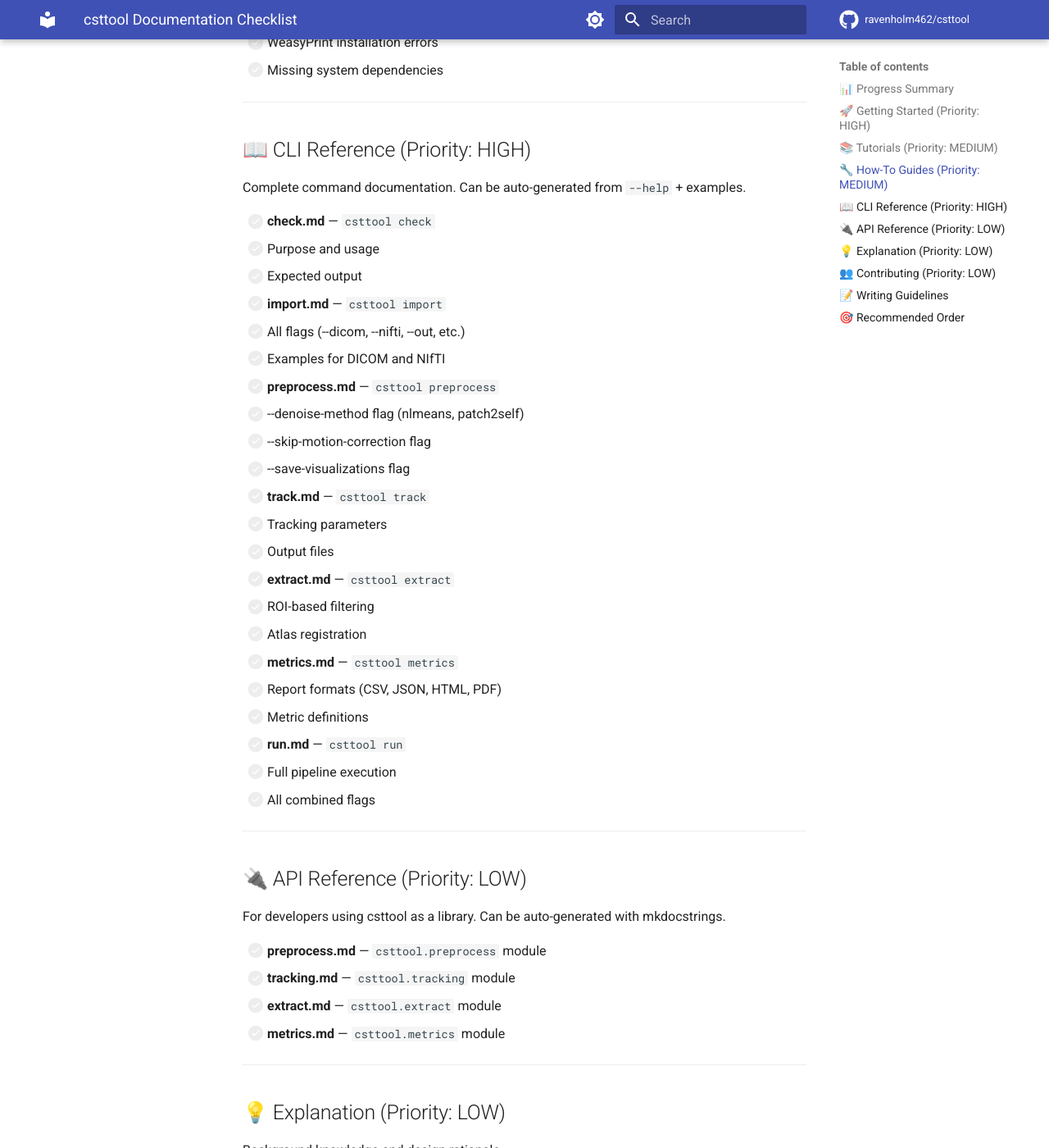
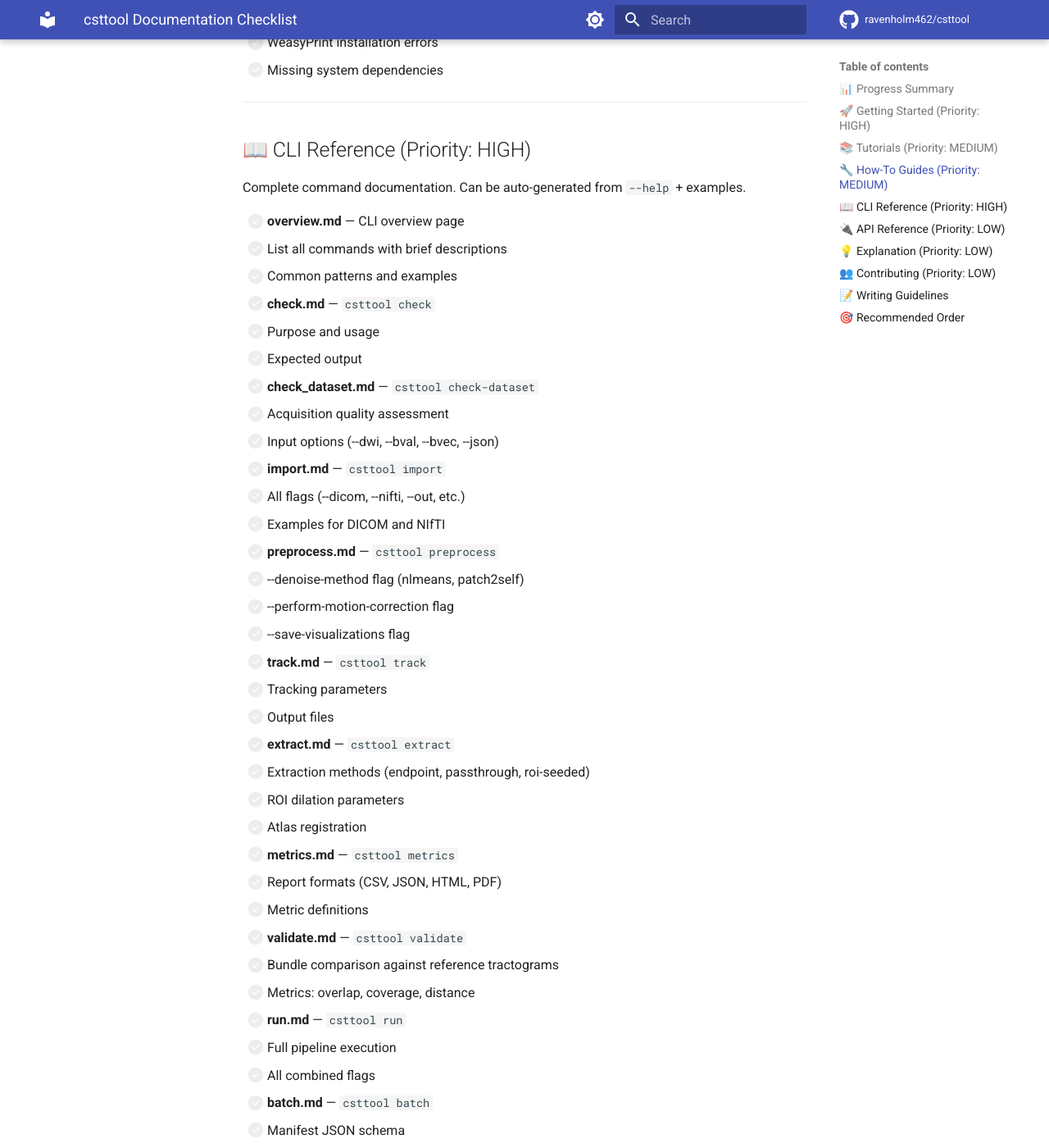
Before and after one commit to ravenholm462/csttool, an MkDocs documentation site: the page built from docs/DOCUMENTATION_CHECKLIST.md, in a window 1280 px wide and 1400 px high, scrolled down 2086 px. Shown: the whole window at 82% size. Built offline with MkDocs 1.6.1 and Material for MkDocs 9.7.7, drawn with Linux system fonts in a browser that asks for light colours; comment, search, counter and statistics services are not loaded; some of the changed text lies outside the part shown.

Commit message:
updated docs

```diff
--- a/docs/DOCUMENTATION_CHECKLIST.md
+++ b/docs/DOCUMENTATION_CHECKLIST.md
@@ -73,28 +73,42 @@ Task-oriented recipes for specific goals.
 
 Complete command documentation. Can be auto-generated from `--help` + examples.
 
+- [ ] **overview.md** — CLI overview page
+  - [ ] List all commands with brief descriptions
+  - [ ] Common patterns and examples
 - [ ] **check.md** — `csttool check`
   - [ ] Purpose and usage
   - [ ] Expected output
+- [ ] **check_dataset.md** — `csttool check-dataset`
+  - [ ] Acquisition quality assessment
+  - [ ] Input options (--dwi, --bval, --bvec, --json)
 - [ ] **import.md** — `csttool import`
   - [ ] All flags (--dicom, --nifti, --out, etc.)
   - [ ] Examples for DICOM and NIfTI
 - [ ] **preprocess.md** — `csttool preprocess`
   - [ ] --denoise-method flag (nlmeans, patch2self)
-  - [ ] --skip-motion-correction flag
+  - [ ] --perform-motion-correction flag
   - [ ] --save-visualizations flag
 - [ ] **track.md** — `csttool track`
   - [ ] Tracking parameters
   - [ ] Output files
 - [ ] **extract.md** — `csttool extract`
-  - [ ] ROI-based filtering
+  - [ ] Extraction methods (endpoint, passthrough, roi-seeded)
+  - [ ] ROI dilation parameters
   - [ ] Atlas registration
 - [ ] **metrics.md** — `csttool metrics`
   - [ ] Report formats (CSV, JSON, HTML, PDF)
   - [ ] Metric definitions
+- [ ] **validate.md** — `csttool validate`
+  - [ ] Bundle comparison against reference tractograms
+  - [ ] Metrics: overlap, coverage, distance
 - [ ] **run.md** — `csttool run`
   - [ ] Full pipeline execution
   - [ ] All combined flags
+- [ ] **batch.md** — `csttool batch`
+  - [ ] Manifest JSON schema
+  - [ ] BIDS auto-discovery
+  - [ ] Parallel processing options
 
 ---
 
@@ -106,6 +120,9 @@ For developers using csttool as a library. Can be auto-generated with mkdocstrin
 - [ ] **tracking.md** — `csttool.tracking` module
 - [ ] **extract.md** — `csttool.extract` module
 - [ ] **metrics.md** — `csttool.metrics` module
+- [ ] **validation.md** — `csttool.validation` module (not in mkdocs.yml yet)
+- [ ] **batch.md** — `csttool.batch` module (not in mkdocs.yml yet)
+- [ ] **ingest.md** — `csttool.ingest` module (not in mkdocs.yml yet)
 
 ---
 
```
Also changed, not shown: other parts of docs/DOCUMENTATION_CHECKLIST.md (+6 -6 lines), docs/getting-started/installation.md (+1 -1 lines).
